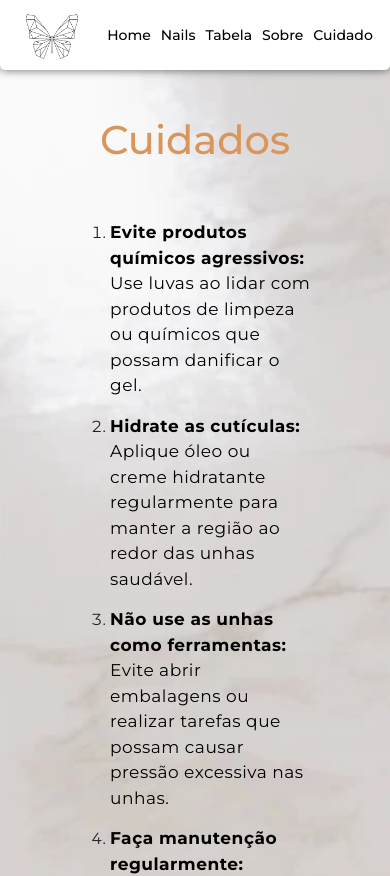
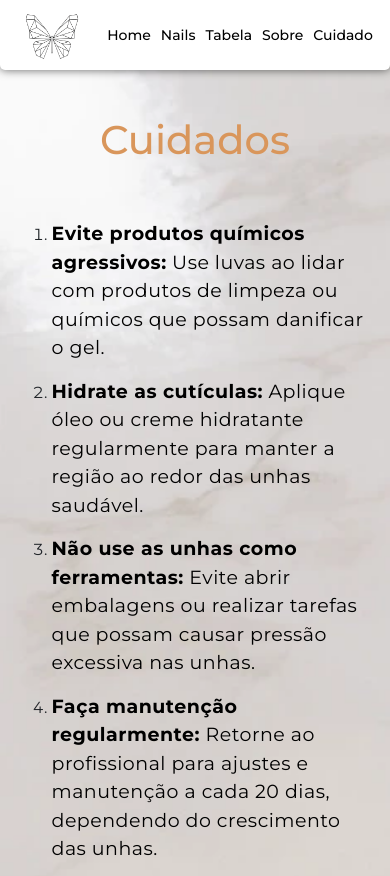
Before and after one commit to FernandoFerreira94/ayumiNails, a React (Vite) app: page /cuidado in a window 390 px wide. Shown: the top 876 px of the page. Built offline with nearby package versions, Linux system fonts and the light colour scheme.

Commit message:
retirando efeito hover mobille

```diff
--- a/src/Components/Carroseu/carroseu.scss
+++ b/src/Components/Carroseu/carroseu.scss
@@ -94,4 +94,14 @@ $font: "Montserrat";
   .card {
     width: 70%;
   }
+
+  .card-container:hover .card {
+    opacity: 1;
+  }
+
+  /* Exclui a imagem que está sendo "hovered" */
+  .card-container .card:hover {
+    opacity: 1; /* Mantém a opacidade da imagem com hover */
+    transform: scale(1);
+  }
 }
--- a/src/page/Cuidado/cuidado.scss
+++ b/src/page/Cuidado/cuidado.scss
@@ -14,3 +14,15 @@ ol {
     }
   }
 }
+
+@media screen and (max-width: 800px) {
+  ol {
+    width: 90%;
+
+    li {
+      span {
+        font-size: 19px;
+      }
+    }
+  }
+}
--- a/src/page/Nails/nails.scss
+++ b/src/page/Nails/nails.scss
@@ -60,6 +60,18 @@
   .card-nail img {
     width: 25%;
   }
+
+  .card-nail:hover img {
+    opacity: 1; /* Quando o mouse estiver sobre o container, todas as imagens terão opacidade reduzida */
+    filter: blur(0px);
+  }
+
+  .card-nail img:hover {
+    opacity: 1; /* A imagem que está sendo destacada no hover volta a ter opacidade total */
+    transform: scale(1);
+    z-index: 1;
+    filter: blur(0);
+  }
 }
 
 @media screen and (max-width: 600px) {
--- a/src/page/Sobre/sobre.scss
+++ b/src/page/Sobre/sobre.scss
@@ -13,7 +13,7 @@ $fundo: #ebeef2;
     display: flex;
     justify-content: center;
     align-items: center;
-
+    margin: 0 auto;
     img {
       border: 2px solid $secondary;
       border-radius: 40px;
```
